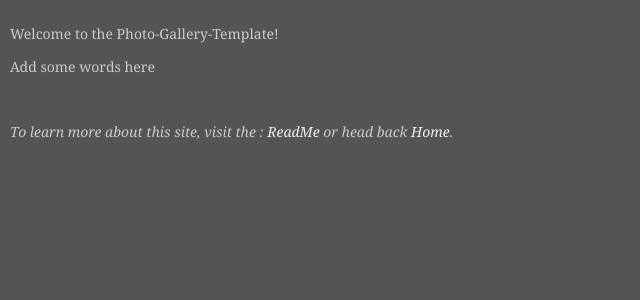
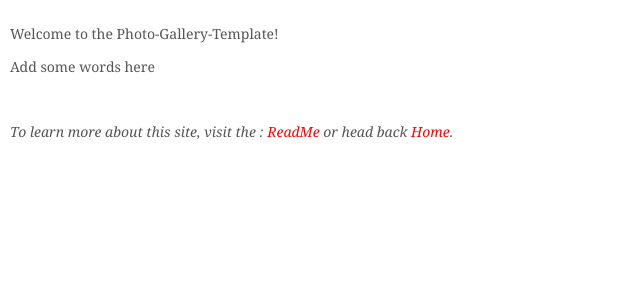
Before and after one commit to pauliver/Photo-Gallery-Template, a Jekyll site: the page built from index.md, in a window 1280 px wide. Shown: the top 300 px of the page, without its empty margins (0-640 px from the left). Built offline with Jekyll 4.4.1, drawn with Linux system fonts in a browser that asks for light colours; comment, search, counter and statistics services are not loaded.

Commit message:
Update layout.css

```diff
--- a/assets/css/layout.css
+++ b/assets/css/layout.css
@@ -23,18 +23,18 @@ img.rounded-corners{
 body {
  margin: 0px;
  padding: 10px;
- background-color: #545454;
+ background-color: #FFFFFF;
 }
 p {
  font-family: Georgia, "Times New Roman", Times, serif;
  font-size: 14px;
- color: #CBCBCB;
+ color: #555555;
 }
 ul {
  list-style: square;
  font-family: Georgia, "Times New Roman", Times, serif;
  font-size: 14px;
- color: #CBCBCB;
+ color: #FF0000;
 }
 h1 {
  font-family: Arial, Helvetica, sans-serif;
@@ -46,52 +46,52 @@ h2 {
  font-family: Arial, Helvetica, sans-serif;
  font-size: 24px;
  font-weight: bold;
- color: #D2D2D2;
+ color: #FF0000;
 }
 h3 {
  font-family: Arial, Helvetica, sans-serif;
  font-size: 20px;
  font-weight: bold;
- color: #D2D2D2;
+ color: #FF0000;
 }
 h4 {
  font-family: Arial, Helvetica, sans-serif;
  font-size: 18px;
  font-weight: bold;
- color: #D2D2D2;
+ color: #FF0000;
 }
 h1, h2, h3, h4{
  a{
     font-weight: normal;
     text-decoration: none;
-    color: #F0F0F0;
+    color: #FF0000;
     &:hover{
      font-weight: normal;
      text-decoration: underline;
-     color: #A0d4d4;
-     background: #545454;
+     color: #FF0000;
+     background: #C0C0C0;
   }
  }
 }
 a:link {
  font-weight: normal;
  text-decoration: none;
- color: #F0F0F0;
+ color: #FF0000;
  }
 a:visited {
  font-weight: normal;
  text-decoration: none;
- color: #999999;
+ color: #C0C0C0;
  }
 a:hover {
  font-weight: normal;
  text-decoration: underline;
- color: #A0d4d4;
- background: #545454;
+ color: #FF0000;
+ background: #C0C0C0;
  }
 a:active {
  font-weight: normal;
  text-decoration: none;
- color: #7F7F7F;
- background: #545454;
+ color: #FF0000;
+ background: #000000;
  }
```
